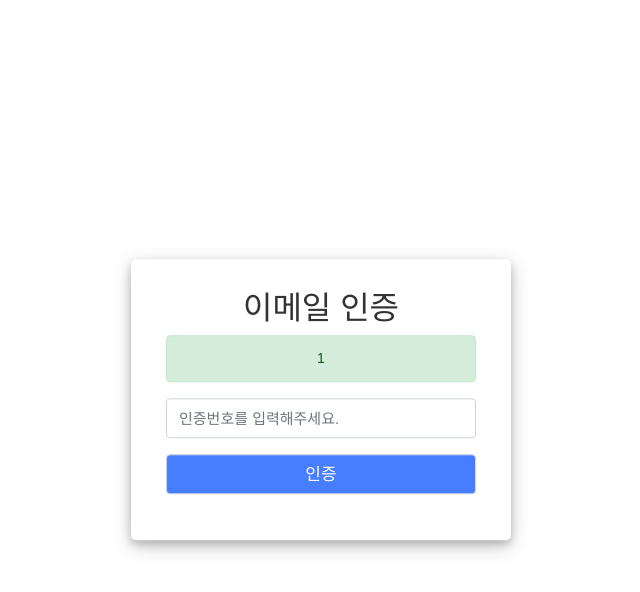
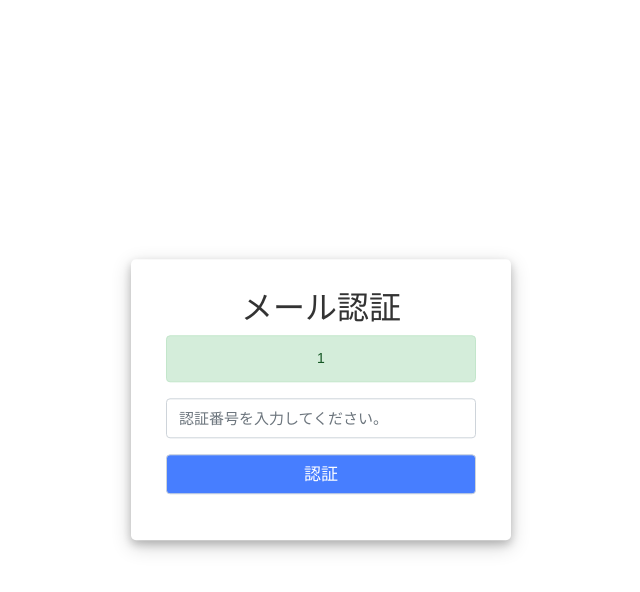
Before and after one commit to JUNYONG99/CampusMarket_JP, a PHP site: page /user_otp.php in a window 1280 px wide. Shown: the top 592 px of the page, without its empty margins (319-959 px from the left). Run offline with PHP 8.4, Linux system fonts and the light colour scheme; a user stored in the database is signed in; some web fonts are replaced.

Commit message:
update lang japan

```diff
--- a/forgot_password.php
+++ b/forgot_password.php
@@ -15,7 +15,7 @@
         <div class="row">
             <div class="col-md-4 offset-md-4 form">
                 <form action="forgot_password.php" method="POST" autocomplete="">
-                    <h2 class="text-center"><b>パスワードを探す</b></h2>
+                    <h2 class="text-center"><b>パスワ-ドを探す</b></h2>
                     <p class="text-center">登録したメールを入力してください。</p>
                     <?php
                         if(count($errors) > 0){
--- a/reset_code.php
+++ b/reset_code.php
@@ -21,7 +21,7 @@
         <div class="row">
             <div class="col-md-4 offset-md-4 form">
                 <form action="reset_code.php" method="POST" autocomplete="off">
-                    <h2 class="text-center">電子メール認証</h2>
+                    <h2 class="text-center">メール認証</h2>
                     <?php
                     if(isset($_SESSION['info'])){
                         ?>
--- a/user_otp.php
+++ b/user_otp.php
@@ -9,7 +9,7 @@
 <html lang="en">
 <head>
     <meta charset="UTF-8">
-    <title>CM 이메일 인증</title>
+    <title>CM メール認証</title>
     <link rel="stylesheet" href="https://stackpath.bootstrapcdn.com/bootstrap/4.5.2/css/bootstrap.min.css">
     <!-- integrated css -->
     <link rel="stylesheet" href="./assets/css/common.css" />
@@ -21,14 +21,14 @@
         <div class="row">
             <div class="col-md-4 offset-md-4 form">
                 <form action="user_otp.php" method="POST" autocomplete="off">
-                    <h2 class="text-center">이메일 인증</h2>
+                    <h2 class="text-center">メール認証</h2>
                     <?php
                     if(isset($_SESSION['info'])){
                         ?>
                         <div class="alert alert-success text-center">
                             <?php echo $_SESSION['info']; ?>
                         </div>
-                        <?php
+                    <?php
                     }
                     ?>
                     <?php
@@ -45,10 +45,10 @@
                     }
                     ?>
                     <div class="form-group">
-                        <input class="form-control" type="number" name="otp" placeholder="인증번호를 입력해주세요." required>
+                        <input class="form-control" type="number" name="otp" placeholder="認証番号を入力してください。" required>
                     </div>
                     <div class="form-group">
-                        <input class="form-control button" type="submit" name="check" value="인증">
+                        <input class="form-control button" type="submit" name="check" value="認証">
                     </div>
                 </form>
             </div>
```
